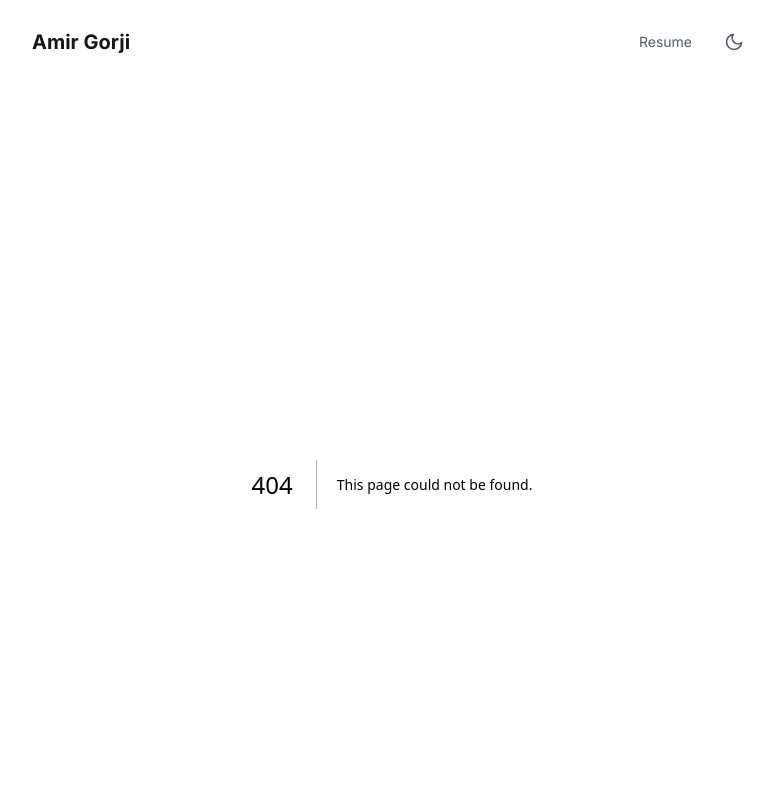
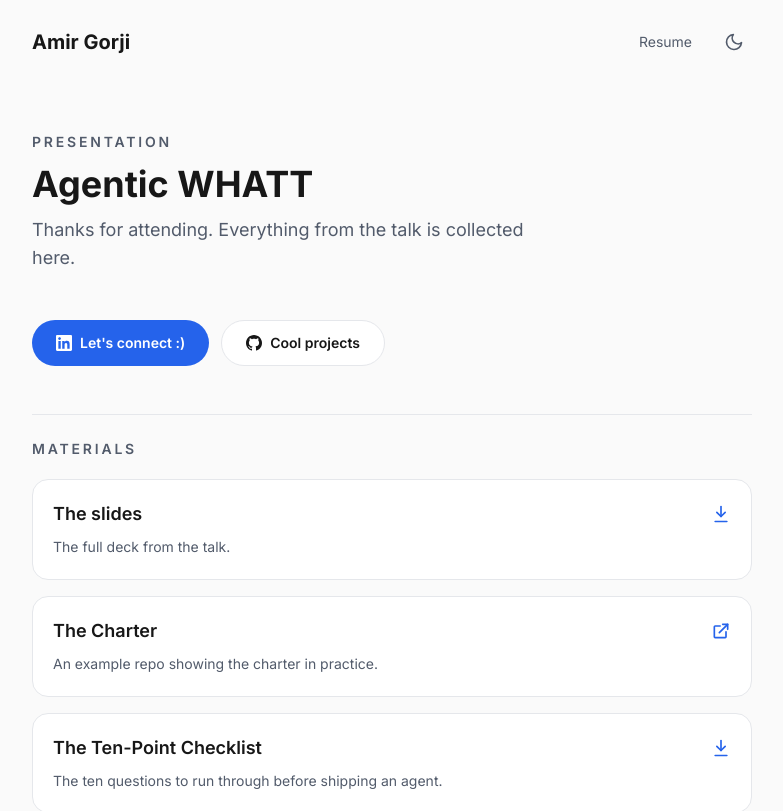
Before and after one commit to amir-gorji/amirgorji.dev, a Next.js app: page /presentations/agentic-whatt in a window 1280 px wide. Before the commit this address had no page. Shown: the top 811 px of the page, without its empty margins (248-1031 px from the left). Built offline with nearby package versions, Linux system fonts and the light colour scheme.

Commit message:
Add Agentic WHATT presentation page and point mcpose link to mcpose.dev

```diff
--- a/src/app/page.tsx
+++ b/src/app/page.tsx
@@ -57,7 +57,7 @@ export default async function Home() {
             </a>{' '}
             and{' '}
             <a
-              href='https://github.com/amir-gorji/mcpose'
+              href='https://mcpose.dev'
               target='_blank'
               rel='noopener noreferrer'
               className='accent hover:underline'
--- /dev/null
+++ b/src/app/presentations/agentic-whatt/data.ts
@@ -0,0 +1,34 @@
+export interface Material {
+  title: string;
+  description: string;
+  href: string;
+  /** "download" serves a file from /public; "external" opens another site. */
+  kind: "download" | "external";
+}
+
+export const presentation = {
+  title: "Agentic WHATT",
+  tagline: "Thanks for attending. Everything from the talk is collected here.",
+  linkedinUrl: "https://linkedin.com/in/amirgorji",
+  githubUrl: "https://github.com/amir-gorji",
+  materials: [
+    {
+      title: "The slides",
+      description: "The full deck from the talk.",
+      href: "/presentations/agentic-whatt/agentic-whatt-slides.pptx",
+      kind: "download",
+    },
+    {
+      title: "The Charter",
+      description: "An example repo showing the charter in practice.",
+      href: "https://github.com/amir-gorji/gemini-review-gate",
+      kind: "external",
+    },
+    {
+      title: "The Ten-Point Checklist",
+      description: "The ten questions to run through before shipping an agent.",
+      href: "/presentations/agentic-whatt/agentic-whatt-checklist.pdf",
+      kind: "download",
+    },
+  ] satisfies Material[],
+};
--- /dev/null
+++ b/src/app/presentations/agentic-whatt/page.tsx
@@ -0,0 +1,147 @@
+import type { Metadata } from "next";
+import { presentation } from "./data";
+
+export const metadata: Metadata = {
+  title: `${presentation.title} — Amir Gorji`,
+  description: `Slides and resources from the talk "${presentation.title}" by Amir Gorji.`,
+  robots: { index: false, follow: true },
+};
+
+export default function AgenticWhattPage() {
+  return (
+    <div className="py-12 space-y-12">
+      <header className="space-y-3">
+        <p className="text-sm font-semibold uppercase tracking-[0.2em] text-muted">
+          Presentation
+        </p>
+        <h1 className="text-4xl font-bold text-foreground">
+          {presentation.title}
+        </h1>
+        <p className="text-lg text-muted max-w-lg">{presentation.tagline}</p>
+      </header>
+
+      <section className="flex flex-col gap-3 sm:flex-row">
+        <a
+          href={presentation.linkedinUrl}
+          target="_blank"
+          rel="noopener noreferrer"
+          className="inline-flex items-center justify-center gap-2 rounded-full bg-accent px-6 py-3 text-sm font-semibold text-white transition-colors hover:bg-accent-hover"
+        >
+          <LinkedInIcon />
+          Let&apos;s connect :)
+        </a>
+        <a
+          href={presentation.githubUrl}
+          target="_blank"
+          rel="noopener noreferrer"
+          className="inline-flex items-center justify-center gap-2 rounded-full border border-card-border bg-card-bg px-6 py-3 text-sm font-semibold text-foreground transition-colors hover:border-accent"
+        >
+          <GitHubIcon />
+          Cool projects
+        </a>
+      </section>
+
+      <section className="space-y-5 border-t border-card-border pt-6">
+        <h2 className="text-sm font-semibold uppercase tracking-[0.2em] text-muted">
+          Materials
+        </h2>
+        <div className="grid gap-4">
+          {presentation.materials.map((material) => (
+            <a
+              key={material.title}
+              href={material.href}
+              {...(material.kind === "download"
+                ? { download: true }
+                : { target: "_blank", rel: "noopener noreferrer" })}
+              className="flex items-start justify-between gap-4 rounded-2xl border border-card-border bg-card-bg p-5 transition-colors hover:border-accent"
+            >
+              <div>
+                <h3 className="text-lg font-semibold text-foreground">
+                  {material.title}
+                </h3>
+                <p className="mt-2 text-sm leading-relaxed text-muted">
+                  {material.description}
+                </p>
+              </div>
+              <span className="mt-1 shrink-0 text-accent">
+                {material.kind === "download" ? (
+                  <DownloadIcon />
+                ) : (
+                  <ExternalIcon />
+                )}
+              </span>
+            </a>
+          ))}
+        </div>
+      </section>
+    </div>
+  );
+}
+
+function DownloadIcon() {
+  return (
+    <svg
+      xmlns="http://www.w3.org/2000/svg"
+      viewBox="0 0 24 24"
+      fill="none"
+      stroke="currentColor"
+      strokeWidth="2"
+      strokeLinecap="round"
+      strokeLinejoin="round"
+      className="h-5 w-5"
+      aria-hidden="true"
+    >
+      <path d="M12 3v12" />
+      <path d="m7 10 5 5 5-5" />
+      <path d="M5 21h14" />
+    </svg>
+  );
+}
+
+function ExternalIcon() {
+  return (
+    <svg
+      xmlns="http://www.w3.org/2000/svg"
+      viewBox="0 0 24 24"
+      fill="none"
+      stroke="currentColor"
+      strokeWidth="2"
+      strokeLinecap="round"
+      strokeLinejoin="round"
+      className="h-5 w-5"
+      aria-hidden="true"
+    >
+      <path d="M14 4h6v6" />
+      <path d="M20 4 10 14" />
+      <path d="M18 13v6a1 1 0 0 1-1 1H5a1 1 0 0 1-1-1V7a1 1 0 0 1 1-1h6" />
+    </svg>
+  );
+}
+
+function GitHubIcon() {
+  return (
+    <svg
+      xmlns="http://www.w3.org/2000/svg"
+      viewBox="0 0 24 24"
+      fill="currentColor"
+      className="h-4 w-4"
+      aria-hidden="true"
+    >
+      <path d="M12 0c-6.626 0-12 5.373-12 12 0 5.302 3.438 9.8 8.207 11.387.599.111.793-.261.793-.577v-2.234c-3.338.726-4.033-1.416-4.033-1.416-.546-1.387-1.333-1.756-1.333-1.756-1.089-.745.083-.729.083-.729 1.205.084 1.839 1.237 1.839 1.237 1.07 1.834 2.807 1.304 3.492.997.107-.775.418-1.305.762-1.604-2.665-.305-5.467-1.334-5.467-5.931 0-1.311.469-2.381 1.236-3.221-.124-.303-.535-1.524.117-3.176 0 0 1.008-.322 3.301 1.23.957-.266 1.983-.399 3.003-.404 1.02.005 2.047.138 3.006.404 2.291-1.552 3.297-1.23 3.297-1.23.653 1.653.242 2.874.118 3.176.77.84 1.235 1.911 1.235 3.221 0 4.609-2.807 5.624-5.479 5.921.43.372.823 1.102.823 2.222v3.293c0 .319.192.694.801.576 4.765-1.589 8.199-6.086 8.199-11.386 0-6.627-5.373-12-12-12z" />
+    </svg>
+  );
+}
+
+function LinkedInIcon() {
+  return (
+    <svg
+      xmlns="http://www.w3.org/2000/svg"
+      viewBox="0 0 24 24"
+      fill="currentColor"
+      className="h-4 w-4"
+      aria-hidden="true"
+    >
+      <path d="M20.447 20.452h-3.554v-5.569c0-1.328-.027-3.037-1.852-3.037-1.853 0-2.136 1.445-2.136 2.939v5.667H9.351V9h3.414v1.561h.046c.477-.9 1.637-1.85 3.37-1.85 3.601 0 4.267 2.37 4.267 5.455v6.286zM5.337 7.433c-1.144 0-2.063-.926-2.063-2.065 0-1.138.92-2.063 2.063-2.063 1.14 0 2.064.925 2.064 2.063 0 1.139-.925 2.065-2.064 2.065zm1.782 13.019H3.555V9h3.564v11.452zM22.225 0H1.771C.792 0 0 .774 0 1.729v20.542C0 23.227.792 24 1.771 24h20.451C23.2 24 24 23.227 24 22.271V1.729C24 .774 23.2 0 22.222 0h.003z" />
+    </svg>
+  );
+}
```
Also changed, not shown: 2 other files (tests, documents, lock files or other folders).
